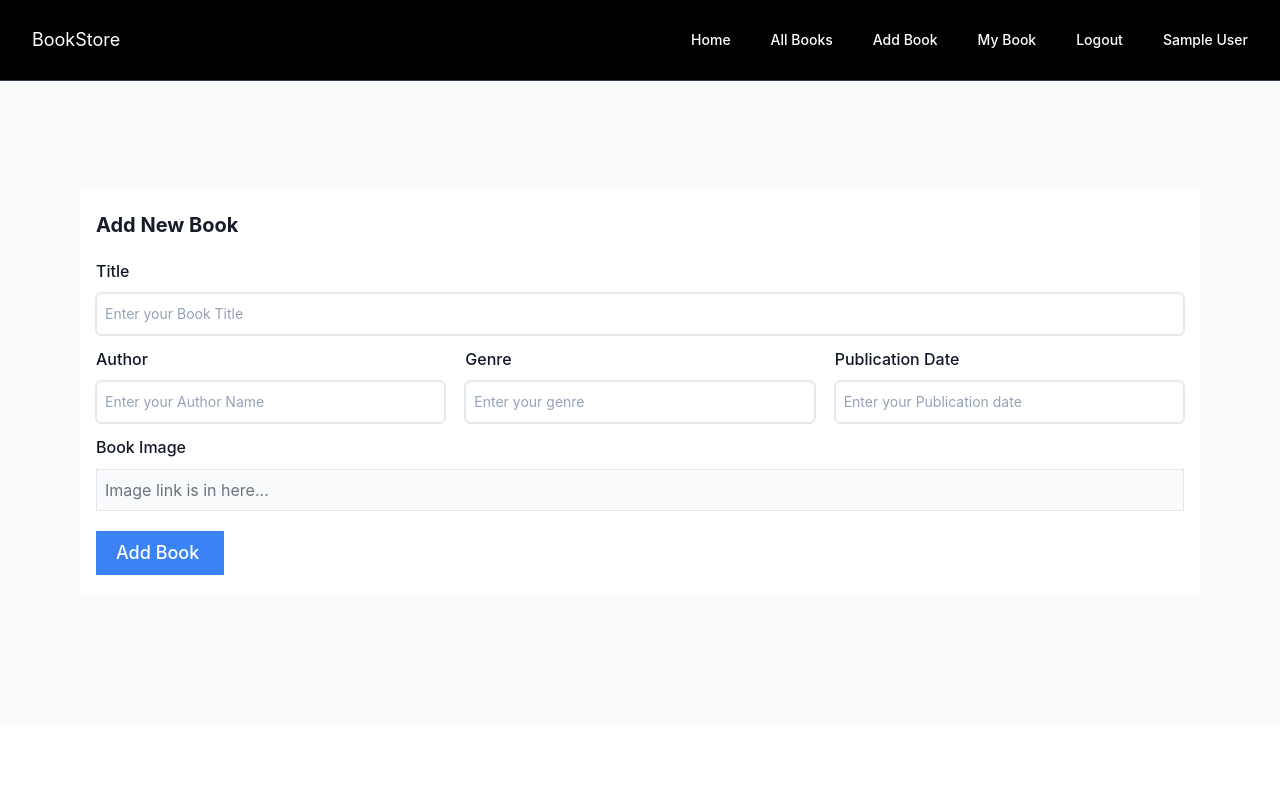
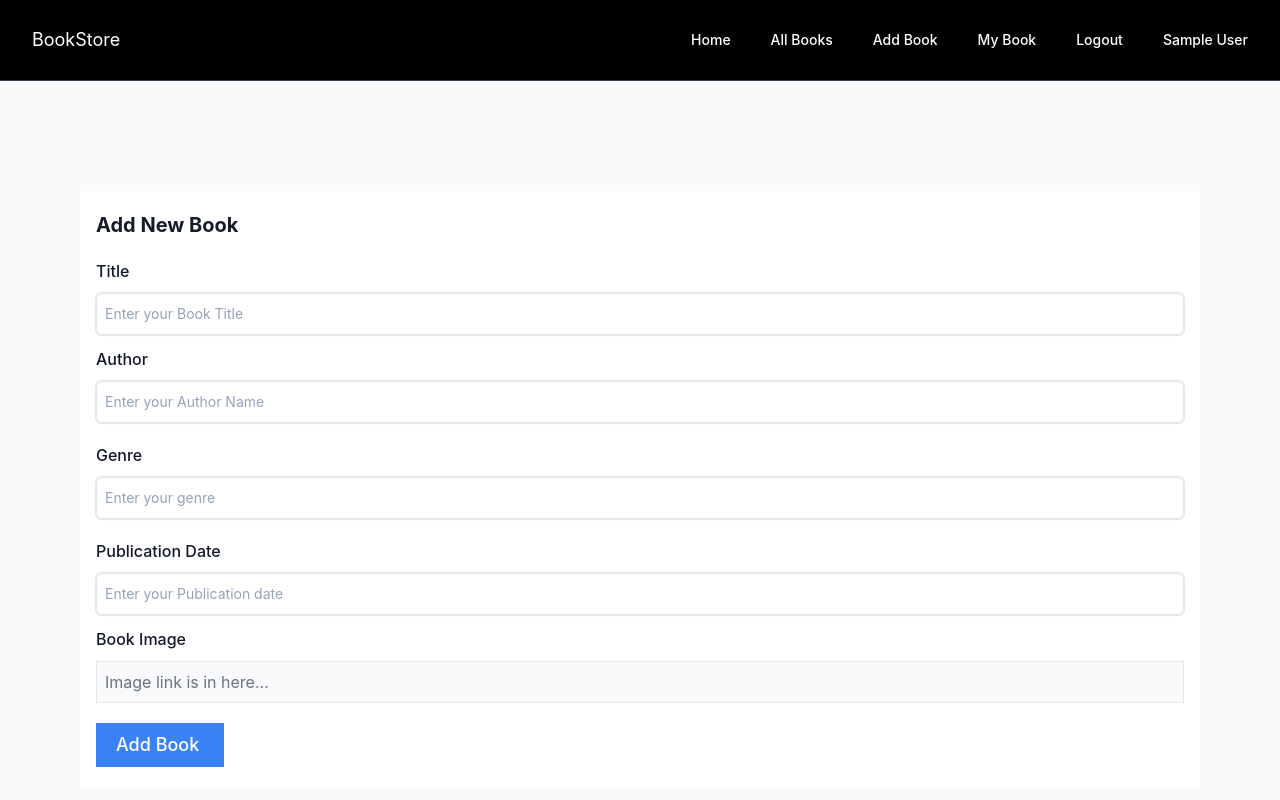
Before and after one commit to salimalsazu/book-store-2023, a React (Vite) app: page /addBook in a window 1280 px wide. Shown: the top 800 px of the page. Built offline with nearby package versions, Linux system fonts and the light colour scheme; sample sign-in values are in the browser's storage.

Commit message:
bugs fixed

```diff
--- a/src/Routes/PrivateRoute.tsx
+++ b/src/Routes/PrivateRoute.tsx
@@ -13,8 +13,6 @@ const PrivateRoute = ({ children }: Iprops) => {
     (state: RootState) => state.auth
   );
 
-  console.log(user);
-
   const { pathname } = useLocation();
 
   //   if (isLoading) {
--- a/src/Routes/Router.tsx
+++ b/src/Routes/Router.tsx
@@ -58,7 +58,11 @@ const router = createBrowserRouter([
       },
       {
         path: "/addBook",
-        element: <AddBook />,
+        element: (
+          <PrivateRoute>
+            <AddBook />
+          </PrivateRoute>
+        ),
       },
       {
         path: "/editbook/:id",
--- a/src/component/BookCard.tsx
+++ b/src/component/BookCard.tsx
@@ -37,7 +37,7 @@ const BookCard = () => {
         "The best and most beautiful things in the world cannot be seen or even
         heard, but must be felt with the heart."
       </p>
-      <div className="grid grid-cols-3 justify-center items-center mx-20 gap-5">
+      <div className="grid grid-cols-1 lg:grid-cols-2 justify-center items-center lg:mx-20 lg:gap-5 gap-2">
         {gettingBooks}
       </div>
     </section>
--- a/src/component/DetailsBooksPage.tsx
+++ b/src/component/DetailsBooksPage.tsx
@@ -16,7 +16,7 @@ interface IDetailes {
 
 const DetailsBooksPage = ({ details, user, handleDeleteBook }: IDetailes) => {
   return (
-    <section className="flex lg:flex-row  justify-center my-10 mx-10 ">
+    <section className="flex justify-center my-10 lg:mx-10 ">
       <div>
         {details?.image ? (
           <img className="w-2/3" src={details?.image} alt="" />
@@ -24,12 +24,9 @@ const DetailsBooksPage = ({ details, user, handleDeleteBook }: IDetailes) => {
           <img className="w-2/3" src={books} alt="" />
         )}
       </div>
-      <div className="w-2/3 mt-5 lg:mt-0">
+      <div className=" w-full lg:w-2/3 mt-5 lg:mt-0">
         <div className="flex justify-between">
-          <div>
-            <button className="bg-red-500 text-white px-7 py-1 ">Sale</button>
-          </div>
-          <div className="flex item center gap-2 text-2xl ">
+          <div className="flex item center gap-2 txt-lg lg:text-2xl ">
             {details?.userId === user?._id && (
               <Link
                 to={`/editbook/${details?._id}`}
@@ -55,7 +52,7 @@ const DetailsBooksPage = ({ details, user, handleDeleteBook }: IDetailes) => {
             </button>
           </div>
         </div>
-        <p className="text-6xl font-bold mt-10">{details?.title}</p>
+        <p className="text-xl lg:text-6xl font-bold mt-10">{details?.title}</p>
         <p className="text-lg mt-5">Author: {details?.author}</p>
         <p className="text-xl mt-5 ">
           Price : <span className="text-red-500">$10.00</span>
--- a/src/component/EditBook.tsx
+++ b/src/component/EditBook.tsx
@@ -78,7 +78,7 @@ const EditBook = () => {
               />
             </div>
           </div>
-          <div className="flex gap-5 w-full mt-3">
+          <div className="flex flex-col lg:flex-row gap-3 lg:gap-5 w-full mt-3">
             <div className="w-full">
               <div className="flex items-center justify-between">
                 <label
--- a/src/component/MySingleBook.tsx
+++ b/src/component/MySingleBook.tsx
@@ -6,7 +6,7 @@ const MySingleBook = () => {
   const { data, isLoading, isError } = useMyBooksQuery(undefined, {
     pollingInterval: 1000,
   });
-  console.log(data);
+
 
   let myBooks;
 
--- a/src/component/Navbar.tsx
+++ b/src/component/Navbar.tsx
@@ -8,7 +8,6 @@ const Navbar = () => {
   const user: IUser | null | undefined = useAppSelector(
     (state: RootState) => state.auth
   );
-  // console.log(user);
 
   const disptach = useDispatch();
   const navigate = useNavigate();
@@ -65,6 +64,7 @@ const Navbar = () => {
               {" "}
               All Books{" "}
             </Link>
+            {user?.accessToken && (
               <Link
                 to="/addBook"
                 title=""
@@ -73,6 +73,7 @@ const Navbar = () => {
                 {" "}
                 Add Book{" "}
               </Link>
+            )}
             {user?.accessToken && (
               <Link
                 to="/mybooks"
--- a/src/component/addBook.tsx
+++ b/src/component/addBook.tsx
@@ -49,7 +49,10 @@ const AddNewBook = () => {
     <section className="px-[15px] lg:px-0 py-[50px] mt-[60px] bg-light-bg">
       <div className="container mx-auto w-full lg:w-[700px] p-5 bg-white shadow-book-details-card">
         <h2 className="text-xl font-bold text-dark-text mb-5">Add New Book</h2>
-        <form onSubmit={handleSubmit(handleAddBook)}>
+        <form
+          className="flex flex-col lg:flex-row justify-center"
+          onSubmit={handleSubmit(handleAddBook)}
+        >
           <div>
             <div className="flex items-center justify-between">
               <label htmlFor="" className="text-base font-medium text-gray-900">
@@ -66,7 +69,7 @@ const AddNewBook = () => {
               />
             </div>
           </div>
-          <div className="flex gap-5 w-full mt-3">
+          <div className="flex flex-col lg:flex-row gap-2 lg:gap-5 w-full mt-3">
             <div className="w-full">
               <div className="flex items-center justify-between">
                 <label
--- a/src/pages/Books.tsx
+++ b/src/pages/Books.tsx
@@ -16,7 +16,7 @@ const Books = () => {
 
   const { data: books, isLoading, isError } = useGetBooksQuery(filterText);
 
-  console.log(isLoading);
+
 
   let gettingBooks;
 
@@ -119,7 +119,7 @@ const Books = () => {
           </div>
           {/* Books */}
           <div className=" col-span-9 bg-gray-200 shadow-book-details-card p-5">
-            <div className="grid grid-cols-1 sm:grid-cols-2 md:grid-cols-2 lg:grid-cols-2 gap-5">
+            <div className="grid grid-cols-1 lg:grid-cols-2 gap-5">
               {gettingBooks}
             </div>
           </div>
--- a/src/pages/DetailsBook.tsx
+++ b/src/pages/DetailsBook.tsx
@@ -13,7 +13,6 @@ import { IBook } from "../Interface/book.interface";
 import { useForm } from "react-hook-form";
 import { useAppSelector } from "../redux/hook";
 import { IUser, RootState } from "../Interface/login";
-import { useEffect } from "react";
 
 export type IReview = {
   name?: string;
@@ -31,7 +30,7 @@ const DetailsBook = () => {
 
   const navigate = useNavigate();
 
-  const { register, handleSubmit } = useForm<IReview>();
+  const { register, handleSubmit, reset } = useForm<IReview>();
 
   const { id } = useParams();
 
@@ -46,10 +45,8 @@ const DetailsBook = () => {
         email: user?.email,
       },
     };
-
-    // console.log(review);
-
     postReview(review);
+    reset();
   };
 
   const { data } = useSingleBookQuery(id);
@@ -61,8 +58,6 @@ const DetailsBook = () => {
   } = useGetReviewsQuery(id, { pollingInterval: 2000 });
 
   const details: IBook = data?.data;
-
-  console.log(details);
 
   let gettingReviews;
 
--- a/src/pages/Login.tsx
+++ b/src/pages/Login.tsx
@@ -26,7 +26,7 @@ const Login = () => {
 
   useEffect(() => {
     if (data?.data?.accessToken && data?.data?.user) {
-      navigate(state.path || "/");
+      navigate(state?.path || "/");
 
       Swal.fire({
         position: "top-end",
--- a/src/redux/store.ts
+++ b/src/redux/store.ts
@@ -9,6 +9,7 @@ const store = configureStore({
   },
   middleware: (getDefaultMiddleware) =>
     getDefaultMiddleware().concat(api.middleware),
+  devTools: false,
 });
 
 export type RootState = ReturnType<typeof store.getState>;
```
Lines whose indentation alone changed are shown as unchanged.
